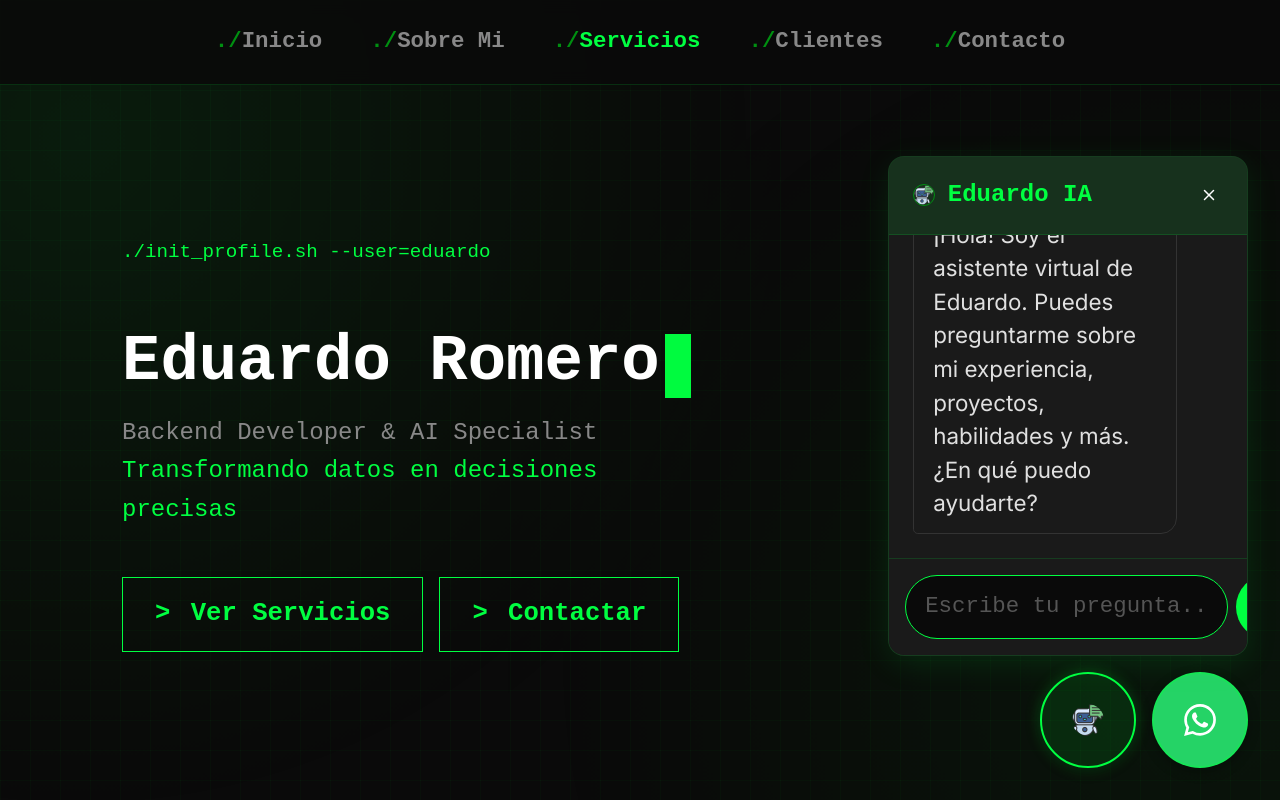
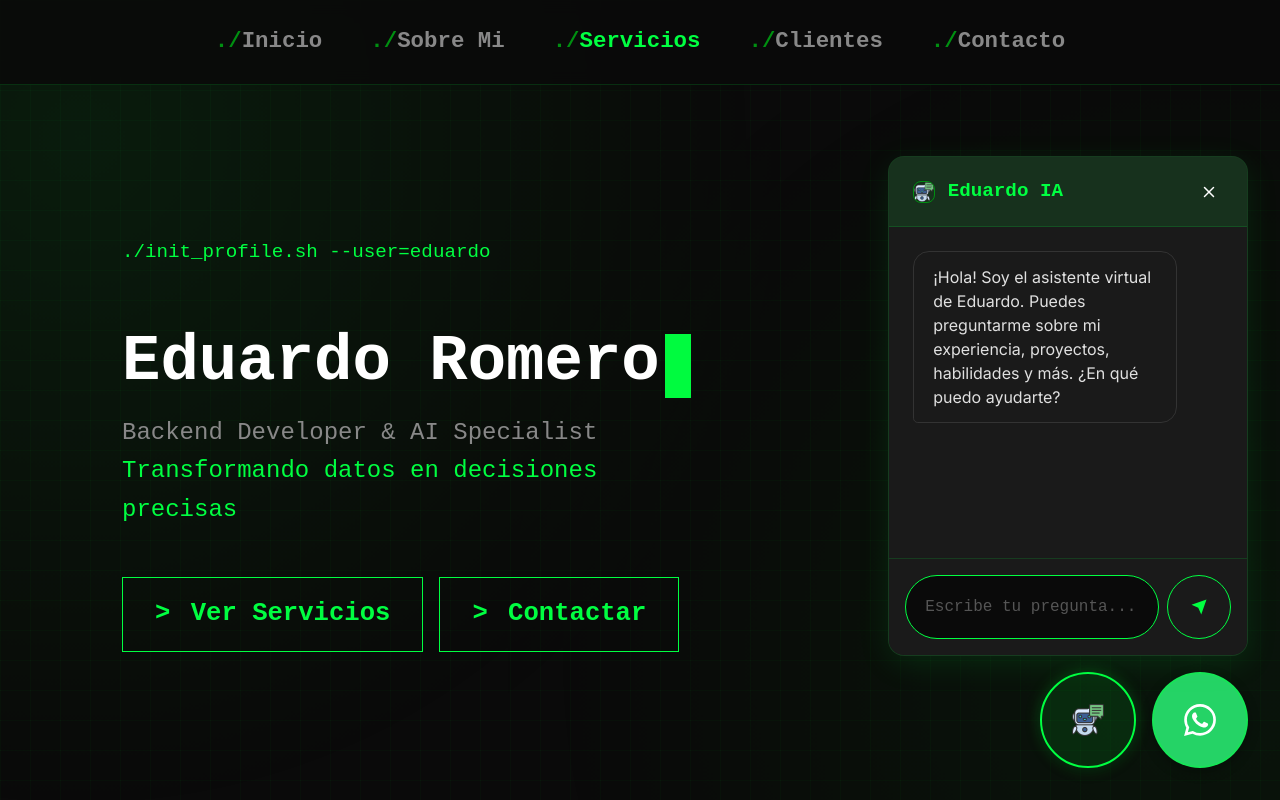
Before and after one commit to eduardoromeror9/webPersonalCorreos, a website: page index.html in a window 1280 px wide. Both pictures are taken after a click on the button "Abrir chat". Shown: the top 800 px of the page. Drawn offline with Linux system fonts and the light colour scheme.

Commit message:
Mejoras visuales del chatbot: botón de enviar visible, fuentes más pequeñas e icono sin recorte

```diff
--- a/css/chatbot.css
+++ b/css/chatbot.css
@@ -28,7 +28,7 @@
 .chatbot-btn img {
   width: 32px;
   height: 32px;
-  border-radius: 50%;
+  /* border-radius: 0.5rem; */
 }
 
 .chatbot-container {
@@ -68,13 +68,14 @@
   justify-content: space-between;
   border-bottom: var(--glass-border);
   font-family: var(--font-mono);
+  flex-shrink: 0;
 }
 
 .chatbot-header-title {
   display: flex;
   align-items: center;
   gap: 0.8rem;
-  font-size: 1.5rem;
+  font-size: 1.2rem;
   font-weight: 700;
 }
 
@@ -101,6 +102,7 @@
 
 .chatbot-messages {
   flex: 1;
+  min-height: 0;
   overflow-y: auto;
   padding: 1.5rem;
   display: flex;
@@ -113,7 +115,7 @@
   max-width: 85%;
   padding: 0.8rem 1.2rem;
   border-radius: 1rem;
-  font-size: 1.4rem;
+  font-size: 1rem;
   line-height: 1.5;
   word-wrap: break-word;
   animation: fadeInUp 0.3s ease-out both;
@@ -181,6 +183,7 @@
   padding: 1rem;
   border-top: var(--glass-border);
   background-color: var(--code-bg);
+  flex-shrink: 0;
 }
 
 .chatbot-input {
@@ -188,7 +191,7 @@
   padding: 0.8rem 1.2rem;
   border: 1px solid rgba(0, 255, 65, 0.25);
   border-radius: 2rem;
-  font-size: 1.4rem;
+  font-size: 1rem;
   outline: none;
   background-color: var(--bg-dark);
   color: var(--text-main);
@@ -207,23 +210,28 @@
   width: 4rem;
   height: 4rem;
   border-radius: 50%;
-  background-color: var(--accent);
-  border: none;
+  background-color: transparent;
+  border: 1px solid var(--accent);
   cursor: pointer;
   display: flex;
   align-items: center;
   justify-content: center;
-  transition: background-color 0.2s;
+  transition: all 0.2s;
   flex-shrink: 0;
 }
 
 .chatbot-send:hover {
-  background-color: var(--accent-dim);
+  background-color: var(--accent);
+  box-shadow: 0 0 15px var(--accent-dim);
 }
 
 .chatbot-send svg {
   width: 18px;
   height: 18px;
+  fill: var(--accent);
+}
+
+.chatbot-send:hover svg {
   fill: var(--bg-dark);
 }
 
--- a/js/chatbot.js
+++ b/js/chatbot.js
@@ -13,7 +13,7 @@
     container.innerHTML = `
       <div class="chatbot-header">
         <div class="chatbot-header-title">
-          <img src="img/chatBotIcon.png" alt="Chat" style="width:22px;height:22px;border-radius:50%;">
+          <img src="img/chatBotIcon.png" alt="Chat" style="width:22px;height:22px;border-radius:0.5rem;">
           Eduardo IA
         </div>
         <button id="chatbot-close" class="chatbot-header-close" aria-label="Cerrar chat">
```
